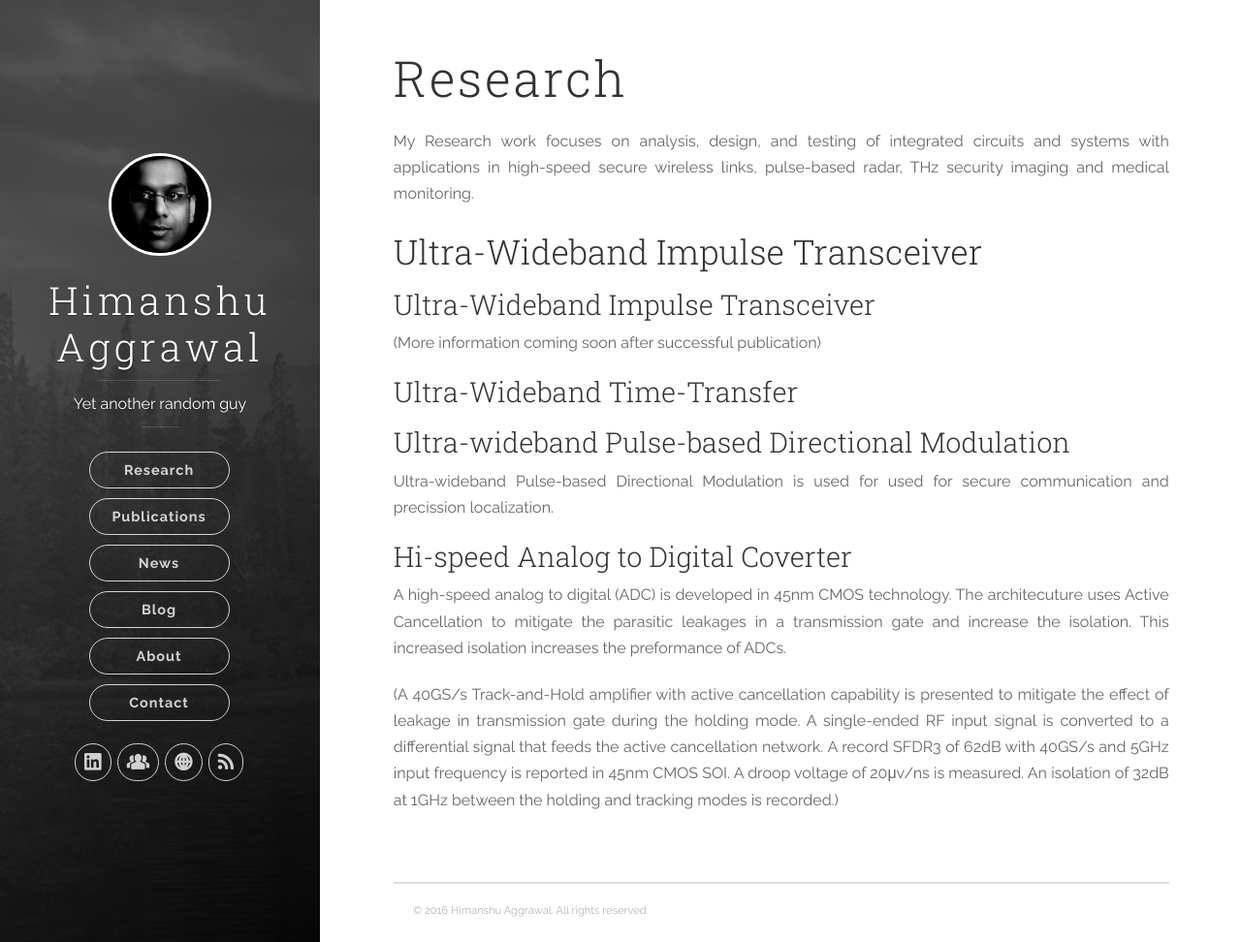
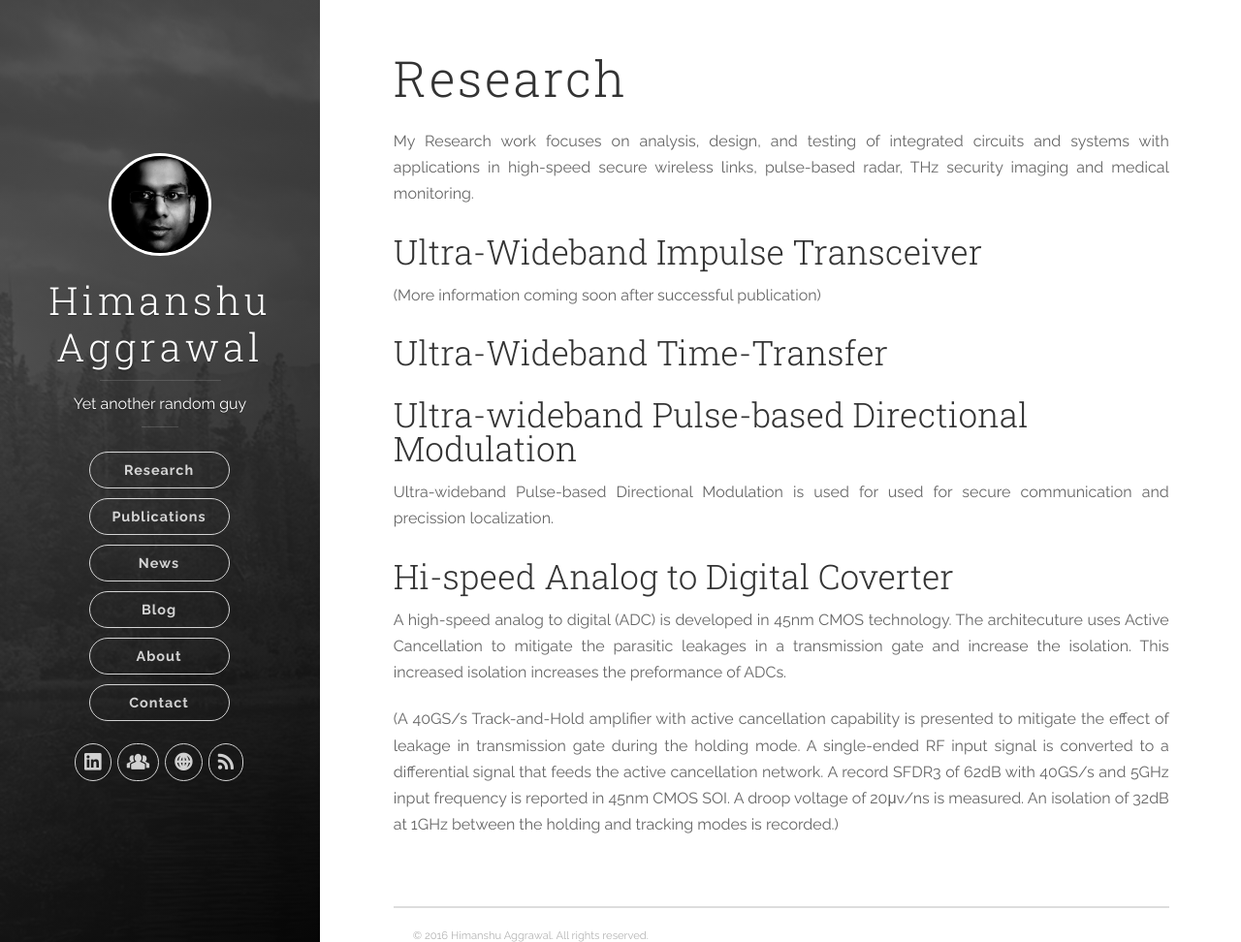
Before and after one commit to ahimanshu13/ahimanshu13.github.io, a Jekyll site: the page built from research/index.md, in a window 1280 px wide and 972 px high. Shown: the whole window at 97% size. Built offline with Jekyll 4.4.1, drawn with Linux system fonts in a browser that asks for light colours; nearby versions of some CDN libraries.

Commit message:
Update Research

```diff
--- a/research/index.md
+++ b/research/index.md
@@ -7,18 +7,17 @@ My Research work focuses on analysis, design, and testing of integrated circuits
 
 ##  Ultra-Wideband Impulse Transceiver
 
-###  Ultra-Wideband Impulse Transceiver
 
 (More information coming soon after successful publication)
 
-### Ultra-Wideband Time-Transfer
+##  Ultra-Wideband Time-Transfer
 
 
-### Ultra-wideband Pulse-based Directional Modulation
+##  Ultra-wideband Pulse-based Directional Modulation
 Ultra-wideband Pulse-based Directional Modulation is used for used for secure communication and precission localization.
 
 
-### Hi-speed Analog to Digital Coverter
+##  Hi-speed Analog to Digital Coverter
 A high-speed analog to digital (ADC) is developed in 45nm CMOS technology. The architecuture uses Active Cancellation to mitigate the parasitic leakages in a transmission gate and increase the isolation. This increased isolation increases the preformance of ADCs.
 
 (A 40GS/s Track-and-Hold amplifier with active cancellation capability is presented to mitigate the effect of leakage in transmission gate during the holding mode. A single-ended RF input signal is converted to a differential signal that feeds the active cancellation network. A record SFDR3 of 62dB with 40GS/s and 5GHz input frequency is reported in 45nm CMOS SOI. A droop voltage of 20μv/ns is measured. An isolation of 32dB at 1GHz between the holding and tracking modes is recorded.)
```
